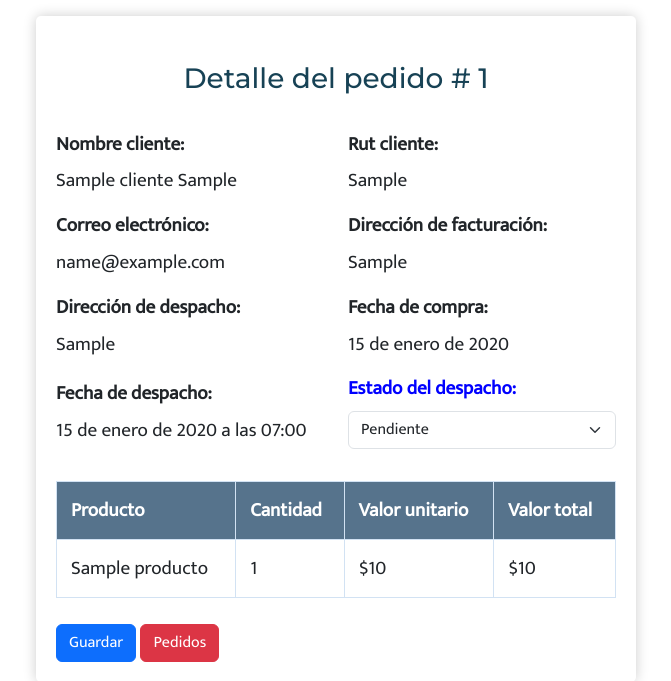
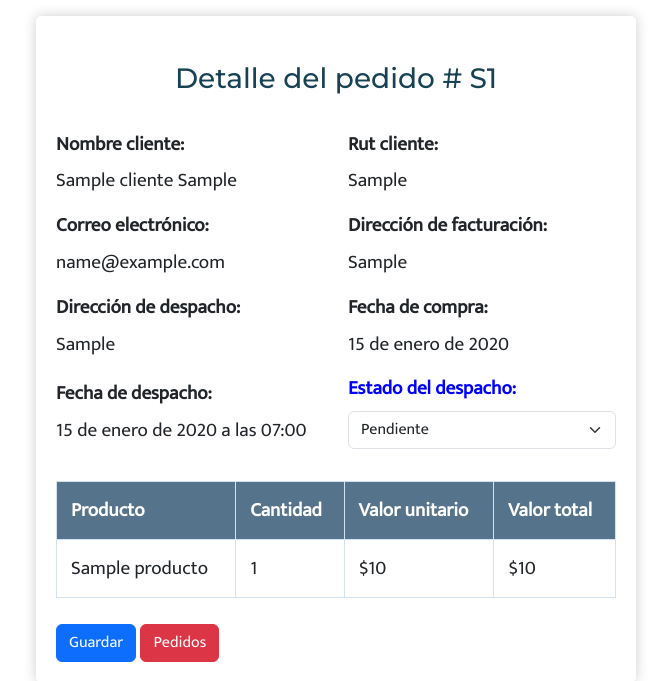
Before and after one commit to Grupo-6-Bootcamp/ABPEjercicioGrupal7_1, a Django app: page /pedido_detalle/1/ in a window 1280 px wide. Shown: the part 86-767 px from the top of the page, without its empty margins (331-1002 px from the left). Run offline with Django 4.2, Linux system fonts and the light colour scheme; a user stored in the database is signed in; data comes from the database, SQL or seed files in the repository; tables that the repository leaves empty hold one stand-in row (values such as "Sample post"); some web fonts are replaced.

Commit message:
Cambios finales

```diff
--- a/telovendoproject/principal/templates/crear_pedido.html
+++ b/telovendoproject/principal/templates/crear_pedido.html
@@ -7,7 +7,8 @@
 {% block body %}
 <div class="card">
     <div class="card-body">
-        <h2>Pedido #{{ pedido.id }}</h2>
+
+          <h3 class="titulo">Creación de pedido</h3>
         <form class="row g-3" method="POST">
             {% csrf_token %}
             <div class="col-md-6">
--- a/telovendoproject/principal/templates/detalle_pedido.html
+++ b/telovendoproject/principal/templates/detalle_pedido.html
@@ -12,7 +12,11 @@
       {% csrf_token %}
       <div class="row align-items-center">
         <div class="d-flex justify-content-center py-3">
-          <h3 class="titulo">Detalle del pedido # {{pedido.id}}</h3>
+          {% if user.is_staff %}
+          <h3 class="titulo">Detalle del pedido # S{{pedido.id}}</h3>
+          {% else%}
+          <h3 class="titulo">Detalle del pedido # C{{pedido.id}}</h3>
+          {% endif %}
         </div>
         <div class="col-md-6">
           <label class="form-label">Nombre cliente:</label>
--- a/telovendoproject/principal/views.py
+++ b/telovendoproject/principal/views.py
@@ -236,7 +236,7 @@ class CrearPedidoView(View, LoginRequiredMixin):
             'form': form,
             'wishlist': wishlist,
             'subtotal': subtotal,
-            'cliente': cliente
+            'cliente': cliente,
         }
         return render(request, self.template_name, context)
 
@@ -263,7 +263,7 @@ class CrearPedidoView(View, LoginRequiredMixin):
             'form': form,
             'wishlist': wishlist,
             'subtotal': subtotal,
-            'cliente': cliente
+            'cliente': cliente,
         }
         return render(request, self.template_name, context)
 
```
Also changed, not shown: README.MD.
